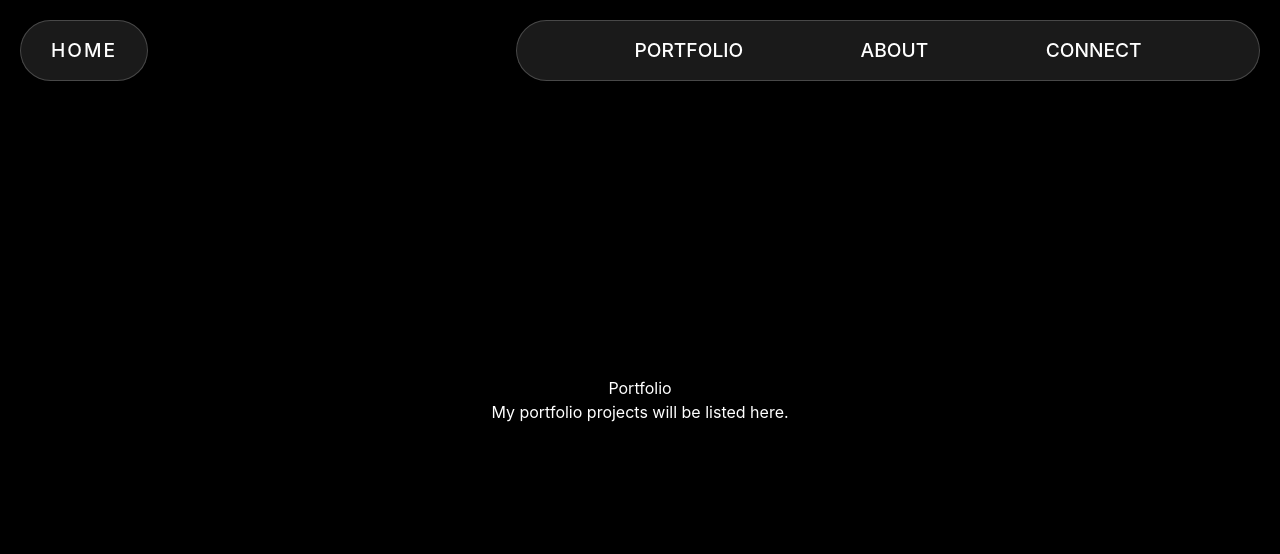
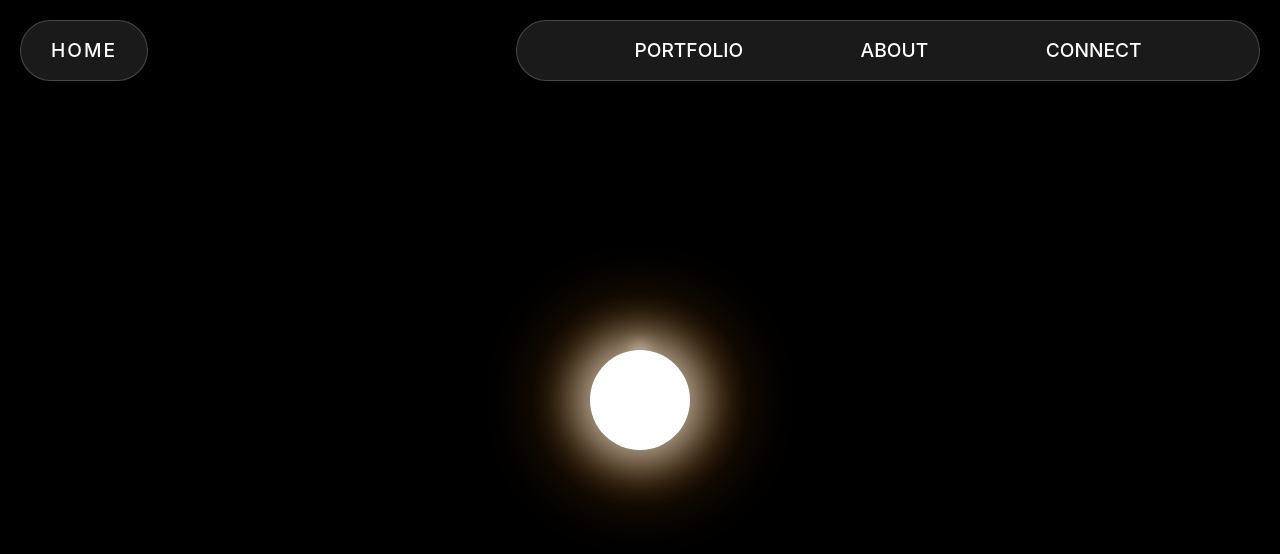
Before and after one commit to sajan-kumar-singh/portfolio, a React app: page /portfolio in a window 1280 px wide. Shown: the top 554 px of the page. Built offline with nearby package versions, Linux system fonts and the light colour scheme; the HTML template or start-up script is replaced by a standard one.

Commit message:
added experience section

```diff
--- a/package.json
+++ b/package.json
@@ -11,6 +11,7 @@
   },
   "dependencies": {
     "@tailwindcss/vite": "^4.3.3",
+    "framer-motion": "^12.42.2",
     "react": "^19.2.7",
     "react-dom": "^19.2.7",
     "react-router-dom": "^7.18.1"
--- a/src/Portfolio.jsx
+++ b/src/Portfolio.jsx
@@ -1,11 +1,224 @@
-import React from 'react';
+import React, { useState, useEffect } from 'react';
+import { motion, useScroll, useTransform } from 'framer-motion';
+import portfolioData from './portfolioData.json';
 import './index.css';
 
+// Pre-calculate the scroll positions for each experience
+let currentScroll = 750;
+const experienceBlocks = portfolioData.experiences.map((exp) => {
+  const startScroll = currentScroll;
+  const leftEnd = startScroll + 300; // 3 items * 100px
+  const rightEnd = leftEnd + (exp.rightSide.length * 100);
+  const waitEnd = rightEnd + 300; // Wait 300px
+  const fadeOutEnd = waitEnd + 100; // Fade out over 100px
+
+  currentScroll = fadeOutEnd;
+
+  return {
+    ...exp,
+    startScroll,
+    leftEnd,
+    rightEnd,
+    waitEnd,
+    fadeOutEnd
+  };
+});
+
+// Define the exit sequence scroll points
+const purpleExitStart = currentScroll;
+const purpleExitEnd = purpleExitStart + 450;
+const lineExitStart = purpleExitEnd;
+const lineExitEnd = lineExitStart + 300;
+
+const totalScrollHeight = lineExitEnd + 500; // Add padding at the very end
+
+const ExperienceBlock = ({ scrollY, exp }) => {
+  // Fade in left items, then fade them out at the end
+  const titleOpacity = useTransform(scrollY, [exp.startScroll, exp.startScroll + 100, exp.waitEnd, exp.fadeOutEnd], [0, 1, 1, 0]);
+  const locationOpacity = useTransform(scrollY, [exp.startScroll + 100, exp.startScroll + 200, exp.waitEnd, exp.fadeOutEnd], [0, 1, 1, 0]);
+  const timeOpacity = useTransform(scrollY, [exp.startScroll + 200, exp.startScroll + 300, exp.waitEnd, exp.fadeOutEnd], [0, 1, 1, 0]);
+
+  // Fade in right side opacities sequentially, then fade out at the end
+  const rightOpacities = exp.rightSide.map((_, i) => {
+    const s = exp.leftEnd + (i * 100);
+    const e = s + 100;
+    // eslint-disable-next-line react-hooks/rules-of-hooks
+    return useTransform(scrollY, [s, e, exp.waitEnd, exp.fadeOutEnd], [0, 1, 1, 0]);
+  });
+
+  return (
+    <>
+      <div style={{
+        position: 'absolute',
+        right: 'calc(50% + 140px)',
+        top: '30%',
+        transform: 'translateY(-50%)',
+        display: 'flex',
+        flexDirection: 'column',
+        alignItems: 'flex-end',
+        gap: '8px',
+        color: '#FFF',
+        zIndex: 10
+      }}>
+        <motion.div style={{ opacity: titleOpacity, fontSize: '3rem', fontWeight: 'bold', letterSpacing: '2px' }}>
+          {exp.leftSide.title}
+        </motion.div>
+        <motion.div style={{ opacity: locationOpacity, fontSize: '1.5rem', color: '#e9d5ff' }}>
+          {exp.leftSide.location}
+        </motion.div>
+        <motion.div style={{ opacity: timeOpacity, fontSize: '1.2rem', color: '#c084fc', fontFamily: 'monospace' }}>
+          {exp.leftSide.timeline}
+        </motion.div>
+      </div>
+
+      <div style={{
+        position: 'absolute',
+        left: 'calc(50% + 90px)',
+        top: '35%',
+        transform: 'translateY(-50%)',
+        display: 'flex',
+        flexDirection: 'column',
+        alignItems: 'flex-start',
+        gap: '12px',
+        color: '#FFF',
+        zIndex: 10,
+        maxWidth: '700px'
+      }}>
+        {exp.rightSide.map((sentence, index) => (
+          <motion.div key={index} style={{ opacity: rightOpacities[index], fontSize: '1.2rem' }}>
+            {sentence}
+          </motion.div>
+        ))}
+      </div>
+    </>
+  );
+};
+
+const ExperienceTag = ({ scrollY }) => {
+  const start = 750; // Starts when first experience starts
+  const end = purpleExitStart; // Ends exactly when last experience fades out
+
+  const opacity = useTransform(scrollY, [start, start + 100, end - 100, end], [0, 1, 1, 0]);
+
+  return (
+    <motion.div style={{
+      position: 'absolute',
+      top: '80px',
+      left: '60px',
+      fontSize: '2.5rem',
+      fontWeight: 'bold',
+      color: '#FFF',
+      letterSpacing: '4px',
+      textTransform: 'uppercase',
+      opacity: opacity,
+      zIndex: 20
+    }}>
+      Experience
+    </motion.div>
+  );
+};
+
 function Portfolio() {
+  const [isDesktop, setIsDesktop] = useState(true);
+  const { scrollY } = useScroll();
+
+  // Line shrinks back to 0px after the purple background leaves
+  const lineHeight = useTransform(
+    scrollY,
+    [0, 300, lineExitStart, lineExitEnd],
+    ['0px', '350px', '350px', '0px']
+  );
+
+  // To make the line shrink UPWARDS (detaching from the ball), we must translate it UP
+  // by exactly the same amount that its height is shrinking.
+  const lineY = useTransform(
+    scrollY,
+    [0, lineExitStart, lineExitEnd],
+    ['0px', '0px', '-2150px']
+  );
+
+  // Fade out the residual box-shadow exactly when it reaches 0 height
+  const lineOpacity = useTransform(
+    scrollY,
+    [0, lineExitEnd - 10, lineExitEnd],
+    [1, 1, 0]
+  );
+
+  // Purple height initially fills the screen
+  const purpleHeight = useTransform(
+    scrollY,
+    [0, 300, 750],
+    ['0vh', '0vh', '100vh']
+  );
+
+  // Purple bottom animates to 100vh at the end, causing it to slide UP off the screen
+  const purpleBottom = useTransform(
+    scrollY,
+    [purpleExitStart, purpleExitEnd],
+    ['0vh', '100vh']
+  );
+
+  useEffect(() => {
+    const checkWidth = () => setIsDesktop(window.innerWidth > 1024);
+    checkWidth();
+    window.addEventListener('resize', checkWidth);
+    return () => window.removeEventListener('resize', checkWidth);
+  }, []);
+
   return (
-    <div className="page-container">
-      <h1>Portfolio</h1>
-      <p>My portfolio projects will be listed here.</p>
+    <div className="page-container" style={{ height: isDesktop ? `${totalScrollHeight}px` : '100vh', display: 'block', position: 'relative' }}>
+      {isDesktop ? (
+        <div style={{ position: 'fixed', top: 0, left: 0, width: '100vw', height: '100vh', display: 'flex', justifyContent: 'center', alignItems: 'center', pointerEvents: 'none' }}>
+
+          <motion.div
+            style={{
+              position: 'absolute',
+              bottom: purpleBottom, // Controlled by scroll to slide up
+              left: 0,
+              width: '100vw',
+              backgroundColor: '#6b21a8',
+              height: purpleHeight,
+              zIndex: 1
+            }}
+          />
+
+          <motion.div
+            style={{
+              position: 'absolute',
+              bottom: 'calc(50% + 50px)', // Always anchored to the ball
+              y: lineY, // Moves up during exit to keep the top edge fixed while height shrinks
+              width: '4px',
+              backgroundColor: '#FFF',
+              height: lineHeight, // Shrinks at the end
+              opacity: lineOpacity, // Hides the box-shadow when height is 0
+              boxShadow: '0 0 15px 5px rgba(255, 255, 255, 0.8)',
+              zIndex: 5
+            }}
+          />
+
+          <ExperienceTag scrollY={scrollY} />
+
+          {experienceBlocks.map((exp, index) => (
+            <ExperienceBlock key={index} scrollY={scrollY} exp={exp} />
+          ))}
+
+          <div
+            style={{
+              width: '100px',
+              height: '100px',
+              backgroundColor: '#FFF',
+              borderRadius: '50%',
+              boxShadow: '0 0 40px 15px rgba(255, 255, 255, 0.6), 0 0 80px 30px rgba(250, 138, 0, 0.4)',
+              zIndex: 10
+            }}
+          ></div>
+
+        </div>
+      ) : (
+        <div style={{ height: '100vh', display: 'flex', justifyContent: 'center', alignItems: 'center' }}>
+          <h1 style={{ fontSize: '3rem', fontWeight: 'bold', color: '#FFF' }}>Coming Soon</h1>
+        </div>
+      )}
     </div>
   );
 }
--- /dev/null
+++ b/src/portfolioData.json
@@ -0,0 +1,31 @@
+{
+  "experiences": [
+    {
+      "leftSide": {
+        "title": "valuefy",
+        "location": "San Francisco, CA",
+        "timeline": "2023 - Present"
+      },
+      "rightSide": [
+        "Spearheaded the development of a real-time data visualization dashboard.",
+        "Optimized database queries, reducing load times by 40%.",
+        "Implemented seamless integrations with multiple third-party APIs.",
+        "Led a team of 4 engineers in migrating the legacy codebase to React.",
+        "Increased user retention by delivering a highly responsive UI/UX."
+      ]
+    },
+    {
+      "leftSide": {
+        "title": "TechCorp",
+        "location": "New York, NY",
+        "timeline": "2020 - 2023"
+      },
+      "rightSide": [
+        "Architected scalable microservices using Node.js and Docker.",
+        "Reduced infrastructure costs by 20% through AWS resource optimization.",
+        "Mentored junior developers and conducted code reviews.",
+        "Integrated CI/CD pipelines to streamline deployments."
+      ]
+    }
+  ]
+}
```
Also changed, not shown: 1 other file (tests, documents, lock files or other folders).
